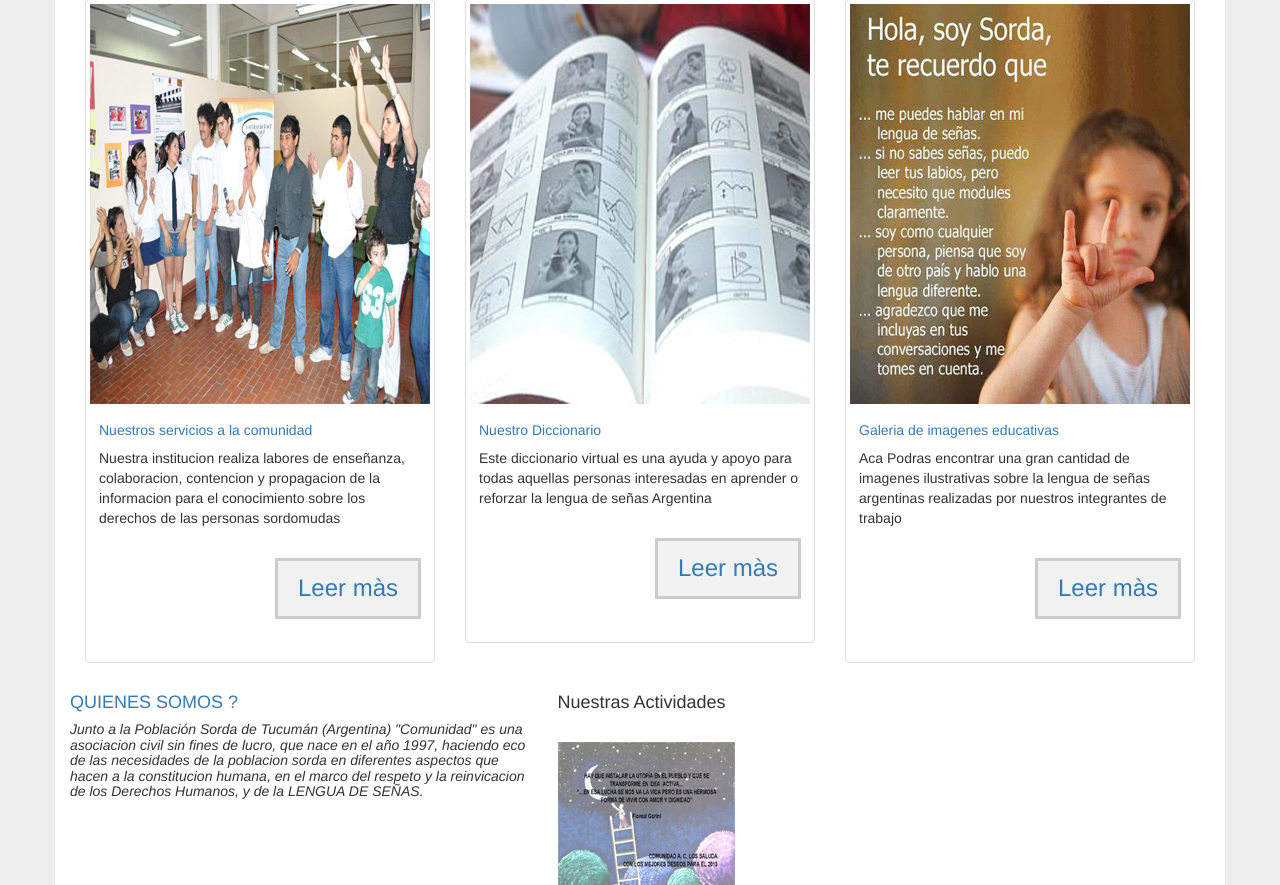
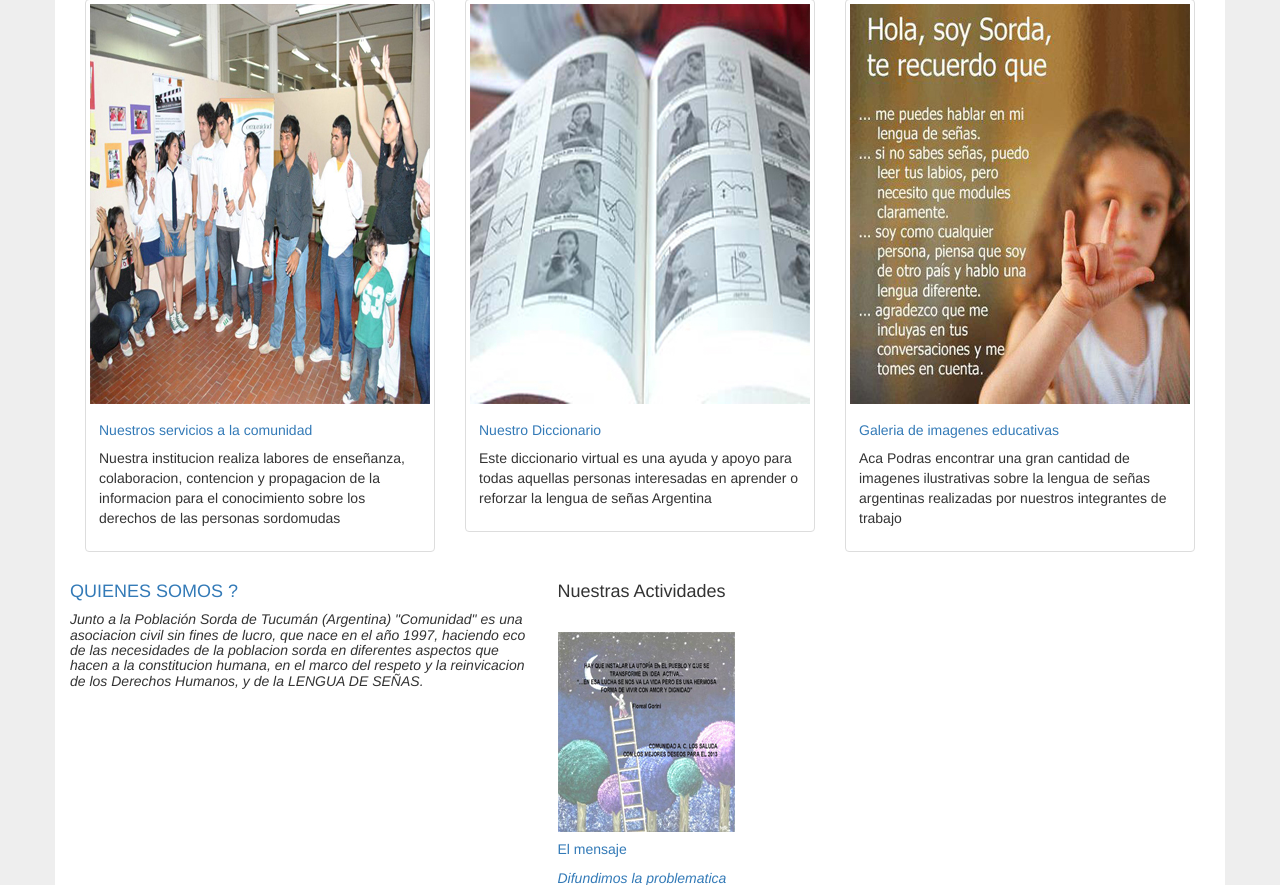
Before and after one commit to DaneryKinto/frida3, a PHP site: page /servicios.php in a window 1280 px wide. Shown: the part 611-1496 px from the top of the page. Run offline with PHP 8.4, Linux system fonts and the light colour scheme; some libraries are stand-ins or nearby versions.

Commit message:
servicios
borrador futuros href ja no llegaba

```diff
--- a/servicios.php
+++ b/servicios.php
@@ -26,7 +26,7 @@
                                         <div class="caption">
                                             <h5><a href="#">Nuestros servicios a la comunidad</a></h5>
                                             <p>Nuestra institucion realiza labores de enseñanza, colaboracion, contencion y propagacion de la informacion para el conocimiento sobre los derechos de las personas sordomudas</p>
-                                            <p class="text-right"><a class="btn btn-flat btn-theme" href="#">Leer màs</a></p>
+
                                         </div>
                                     </div>
                                 </div>
@@ -40,7 +40,7 @@
                                         <div class="caption">
                                             <h5><a href="#">Nuestro Diccionario</a></h5>
                                             <p>Este diccionario virtual es una ayuda y apoyo para todas aquellas personas interesadas en aprender o reforzar la lengua de señas Argentina</p>
-                                            <p class="text-right"><a class="btn btn-flat btn-theme" href="#">Leer màs</a></p>
+
                                         </div>
                                     </div>
                                 </div>
@@ -54,7 +54,7 @@
                                         <div class="caption">
                                             <h5><a href="#">Galeria de imagenes educativas</a></h5>
                                             <p>Aca Podras encontrar una gran cantidad de imagenes ilustrativas sobre la lengua de señas argentinas realizadas por nuestros integrantes de trabajo</p>
-                                            <p class="text-right"><a class="btn btn-flat btn-theme" href="#">Leer màs</a></p>
+
                                         </div>
                                     </div>
                                 </div>
```
